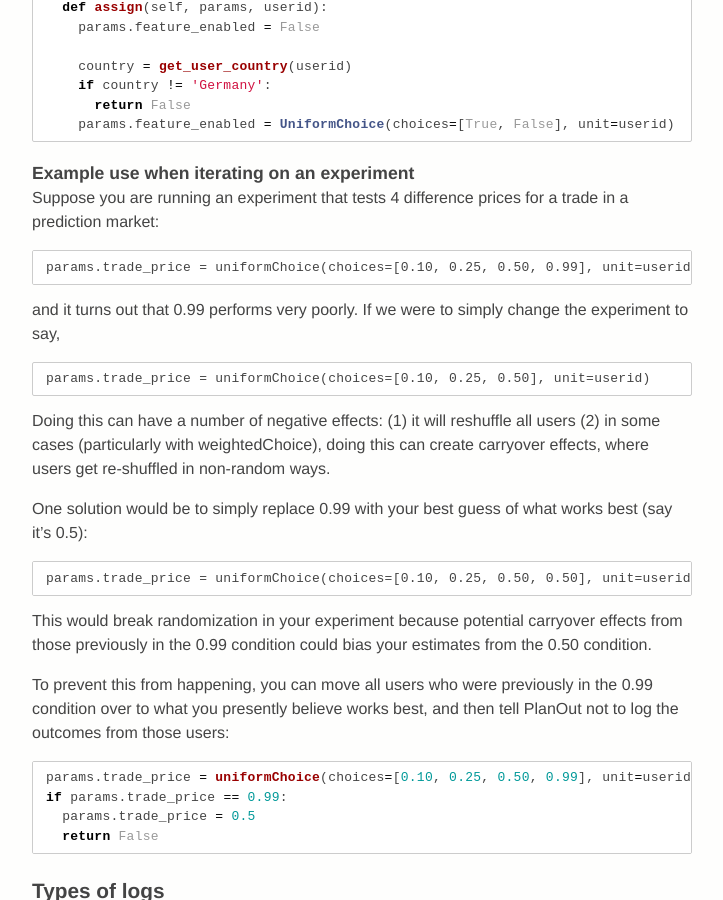
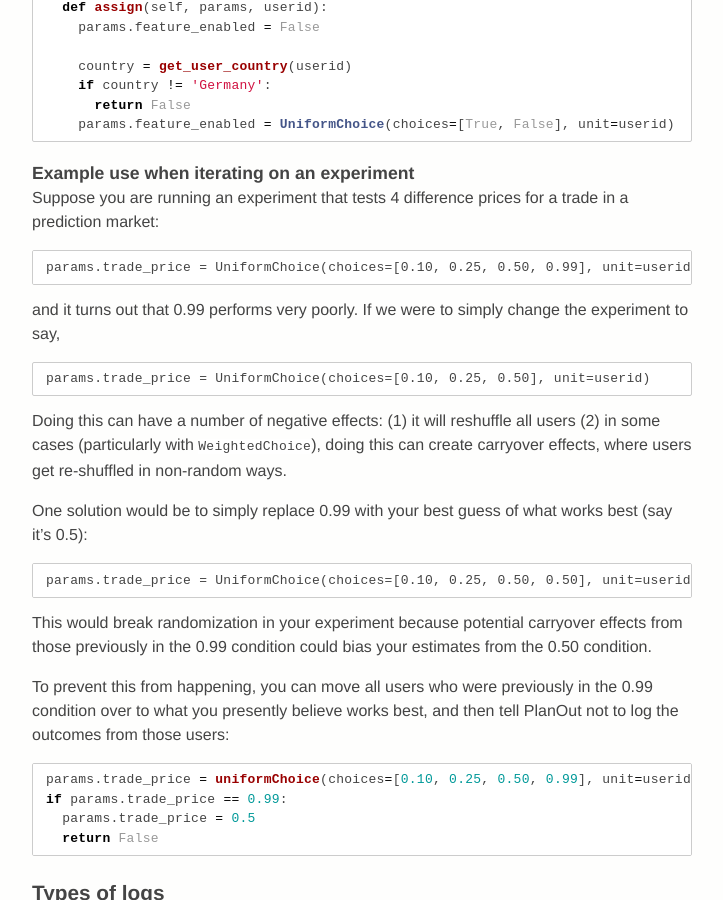
Before and after one commit to facebookarchive/planout, a Jekyll site: the page built from docs/04-logging.md, in a window 1280 px wide and 900 px high, scrolled down 1671 px. Shown: the whole window, without its empty margins (428-1151 px from the left). Built offline with Jekyll 4.4.1, drawn with Linux system fonts in a browser that asks for light colours.

Commit message:
Stick with python classes before planout language is introduced

````diff
--- a/docs/04-logging.md
+++ b/docs/04-logging.md
@@ -83,21 +83,21 @@ class Exp1(SimpleExperiment):
 Suppose you are running an experiment that tests 4 difference prices for a trade in a prediction market:
 
 ```
-params.trade_price = uniformChoice(choices=[0.10, 0.25, 0.50, 0.99], unit=userid)
+params.trade_price = UniformChoice(choices=[0.10, 0.25, 0.50, 0.99], unit=userid)
 ```
 
 and it turns out that 0.99 performs very poorly. If we were to simply change the experiment to say,
 
 ```
-params.trade_price = uniformChoice(choices=[0.10, 0.25, 0.50], unit=userid)
+params.trade_price = UniformChoice(choices=[0.10, 0.25, 0.50], unit=userid)
 ```
 
-Doing this can have a number of negative effects: (1) it will reshuffle all users (2) in some cases (particularly with weightedChoice), doing this can create carryover effects, where users get re-shuffled in non-random ways.
+Doing this can have a number of negative effects: (1) it will reshuffle all users (2) in some cases (particularly with `WeightedChoice`), doing this can create carryover effects, where users get re-shuffled in non-random ways.
 
 One solution would be to simply replace 0.99 with your best guess of what works best (say it's 0.5):
 
 ```
-params.trade_price = uniformChoice(choices=[0.10, 0.25, 0.50, 0.50], unit=userid)
+params.trade_price = UniformChoice(choices=[0.10, 0.25, 0.50, 0.50], unit=userid)
 ```
 
 This would break randomization in your experiment because potential carryover effects from those previously in the 0.99 condition could bias your estimates from the 0.50 condition.
````
